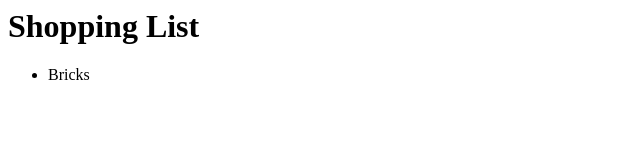
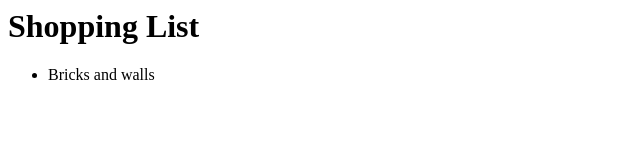
Before and after one commit to abettati/newGitTest, a plain HTML site: page index.html in a window 1280 px wide. Shown: the full height of the page, 0-640 px from the left. Drawn offline with Linux system fonts and the light colour scheme.

Commit message:
more things

```diff
--- a/index.html
+++ b/index.html
@@ -1,4 +1,4 @@
 <h1>Shopping List </h1>
 <ul>
-  <li>Bricks</li>
+  <li>Bricks and walls</li>
 </ul>
```
